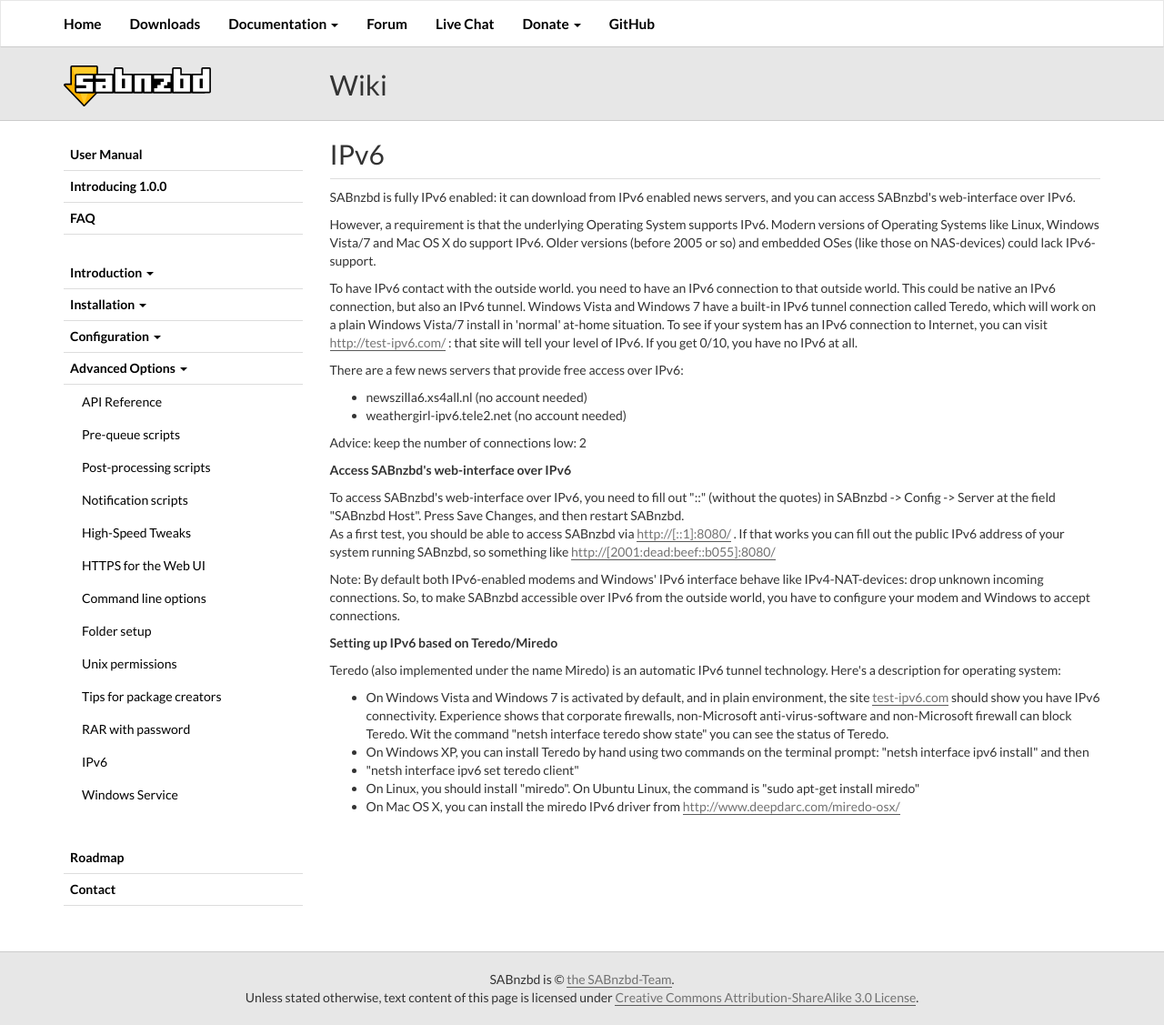
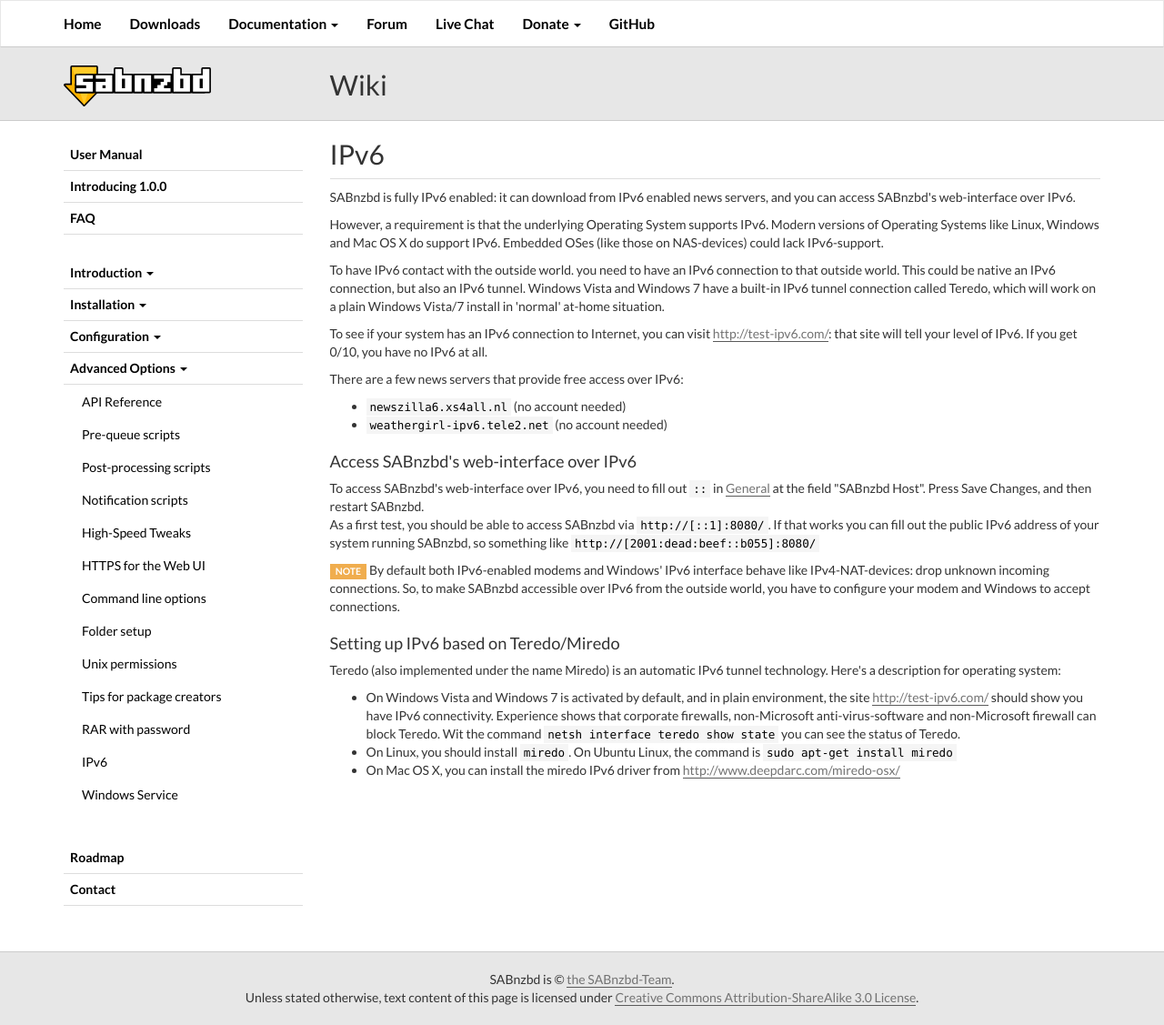
Before and after one commit to sabnzbd/sabnzbd.github.io, a Jekyll site: the page built from wiki/advanced/ipv6.html, in a window 1280 px wide. Shown: the whole page at 91% size. Built offline with Jekyll 4.4.1, drawn with Linux system fonts in a browser that asks for light colours.

```diff
--- a/wiki/advanced/directory-setup.html
+++ b/wiki/advanced/directory-setup.html
@@ -6,9 +6,9 @@ title: Folder Setup
 </p>
 <p>The following table explains the purpose of each folder, its default location and its keyword in the INI file. All folders can be changed through the Web-GUI also.
 <p>
-    The expression <code>%userprofile%</code> is for Windows: your personal folder in <code>C:\Users\</code>. For Posix (Linux) <code>~</code>  means your home folder.
+    The expression <code>%userprofile%</code> is for Windows: your personal folder in <code>C:\Users\</code> which can be directly entered in Run (<code>WindowsKey+R</code>). For Posix (Linux) <code>~</code> means your home folder.
 </p>
-<p><span class="label label-warning">NOTE</span>     The paths of the <code>log_dir, admin_dir</code> will be relative to the location of the INI file unless a fixed path is set.<br>
+<p><span class="label label-warning">NOTE</span> The paths of the <code>log_dir, admin_dir</code> will be relative to the location of the INI file unless a fixed path is set.<br>
     The <code>download_dir, complete_dir, dirscan_dir</code> are relative from the current users home directory.
 </p>
 <p><span class="label label-warning">NOTE</span> You can set fixed paths such as <code>D:\Downloads</code>, or <code>/Volumes/nameofdrive/Downloads</code></strong>. However, the path <strong>must be accessible to SABnzbd when it is launched</strong> otherwise it will be reset to the default path.</p>
--- a/wiki/advanced/ipv6.html
+++ b/wiki/advanced/ipv6.html
@@ -2,25 +2,25 @@
 title: IPv6
 ---
 <p>SABnzbd is fully IPv6 enabled: it can download from IPv6 enabled news servers, and you can access SABnzbd's web-interface over IPv6.</p>
-<p>However, a requirement is that the underlying Operating System supports IPv6. Modern versions of Operating Systems like Linux, Windows Vista/7 and Mac OS X do support IPv6. Older versions (before 2005 or so) and embedded OSes (like those on NAS-devices) could lack IPv6-support.</p>
-<p>To have IPv6 contact with the outside world. you need to have an IPv6 connection to that outside world. This could be native an IPv6 connection, but also an IPv6 tunnel. Windows Vista and Windows 7 have a built-in IPv6 tunnel connection called Teredo, which will work on a plain Windows Vista/7 install in 'normal' at-home situation. To see if your system has an IPv6 connection to Internet, you can visit <a href="http://test-ipv6.com/">http://test-ipv6.com/</a> : that site will tell your level of IPv6. If you get 0/10, you have no IPv6 at all.</p>
+<p>However, a requirement is that the underlying Operating System supports IPv6. Modern versions of Operating Systems like Linux, Windows and Mac OS X do support IPv6. Embedded OSes (like those on NAS-devices) could lack IPv6-support.</p>
+<p>To have IPv6 contact with the outside world. you need to have an IPv6 connection to that outside world. This could be native an IPv6 connection, but also an IPv6 tunnel. Windows Vista and Windows 7 have a built-in IPv6 tunnel connection called Teredo, which will work on a plain Windows Vista/7 install in 'normal' at-home situation.
+<p>To see if your system has an IPv6 connection to Internet, you can visit <a href="http://test-ipv6.com/">http://test-ipv6.com/</a>: that site will tell your level of IPv6. If you get 0/10, you have no IPv6 at all.</p>
 <p>There are a few news servers that provide free access over IPv6:</p>
 <ul>
-    <li>newszilla6.xs4all.nl (no account needed)</li>
-    <li>weathergirl-ipv6.tele2.net (no account needed)</li>
+    <li><code>newszilla6.xs4all.nl</code> (no account needed)</li>
+    <li><code>weathergirl-ipv6.tele2.net</code> (no account needed)</li>
 </ul>
-<p>Advice: keep the number of connections low: 2</p>
-<p><strong>Access SABnzbd's web-interface over IPv6</strong></p>
-<p>To access SABnzbd's web-interface over IPv6, you need to fill out "::" (without the quotes) in SABnzbd -&gt; Config -&gt; Server at the field "SABnzbd Host". Press Save Changes, and then restart SABnzbd.<br>
-    As a first test, you should be able to access SABnzbd via <a href="http://[::1]:8080/">http://[::1]:8080/</a> . If that works you can fill out the public IPv6 address of your system running SABnzbd, so something like <a href="http://[2001:dead:beef::b055]:8080/">http://[2001:dead:beef::b055]:8080/</a>
+
+<h3>Access SABnzbd's web-interface over IPv6</h3>
+<p>To access SABnzbd's web-interface over IPv6, you need to fill out <code>::</code> in <a href="/wiki/configuration/1.0/general">General</a> at the field "SABnzbd Host". Press Save Changes, and then restart SABnzbd.<br>
+    As a first test, you should be able to access SABnzbd via <code>http://[::1]:8080/</code>. If that works you can fill out the public IPv6 address of your system running SABnzbd, so something like <code>http://[2001:dead:beef::b055]:8080/</code>
 </p>
-<p>Note: By default both IPv6-enabled modems and Windows' IPv6 interface behave like IPv4-NAT-devices: drop unknown incoming connections. So, to make SABnzbd accessible over IPv6 from the outside world, you have to configure your modem and Windows to accept connections.</p>
-<p><strong>Setting up IPv6 based on Teredo/Miredo</strong></p>
+<p><span class="label label-warning">NOTE</span> By default both IPv6-enabled modems and Windows' IPv6 interface behave like IPv4-NAT-devices: drop unknown incoming connections. So, to make SABnzbd accessible over IPv6 from the outside world, you have to configure your modem and Windows to accept connections.</p>
+
+<h3>Setting up IPv6 based on Teredo/Miredo</h3>
 <p>Teredo (also implemented under the name Miredo) is an automatic IPv6 tunnel technology. Here's a description for operating system:</p>
 <ul>
-    <li>On Windows Vista and Windows 7 is activated by default, and in plain environment, the site <a class="vglnk" href="http://test-ipv6.com" rel="nofollow"><span>test</span><span>-</span><span>ipv6</span><span>.</span><span>com</span></a> should show you have IPv6 connectivity. Experience shows that corporate firewalls, non-Microsoft anti-virus-software and non-Microsoft firewall can block Teredo. Wit the command "netsh interface teredo show state" you can see the status of Teredo.</li>
-    <li>On Windows XP, you can install Teredo by hand using two commands on the terminal prompt: "netsh interface ipv6 install" and then</li>
-    <li>"netsh interface ipv6 set teredo client"</li>
-    <li>On Linux, you should install "miredo". On Ubuntu Linux, the command is "sudo apt-get install miredo"</li>
+    <li>On Windows Vista and Windows 7 is activated by default, and in plain environment, the site <a href="http://test-ipv6.com/">http://test-ipv6.com/</a> should show you have IPv6 connectivity. Experience shows that corporate firewalls, non-Microsoft anti-virus-software and non-Microsoft firewall can block Teredo. Wit the command <code>netsh interface teredo show state</code> you can see the status of Teredo.</li>
+    <li>On Linux, you should install <code>miredo</code>. On Ubuntu Linux, the command is <code>sudo apt-get install miredo</code></li>
     <li>On Mac OS X, you can install the miredo IPv6 driver from <a href="http://www.deepdarc.com/miredo-osx/">http://www.deepdarc.com/miredo-osx/</a></li>
 </ul>
--- a/wiki/configuration/1.0/special.html
+++ b/wiki/configuration/1.0/special.html
@@ -44,6 +44,11 @@ title: Special settings
             <td>allow_64bit_tools</td>
             <td>1</td>
             <td>If your 64bit Windows system has problems running the 64bit releases of par2 and unrar, you can force the use of the 32bit releases.</td>
+        </tr>
+        <tr>
+            <td>ampm</td>
+            <td>0</td>
+            <td>Display ETA in AM/PM notation, only applicable to some locations in older skins.</td>
         </tr>
         <tr>
             <td>prospective_par_download</td>
```
Also changed, not shown: wiki/advanced/automation-support-REMOVED.html (deleted, +0 -146 lines), wiki/configuration/1.0/configure.html (+3 -25 lines).
